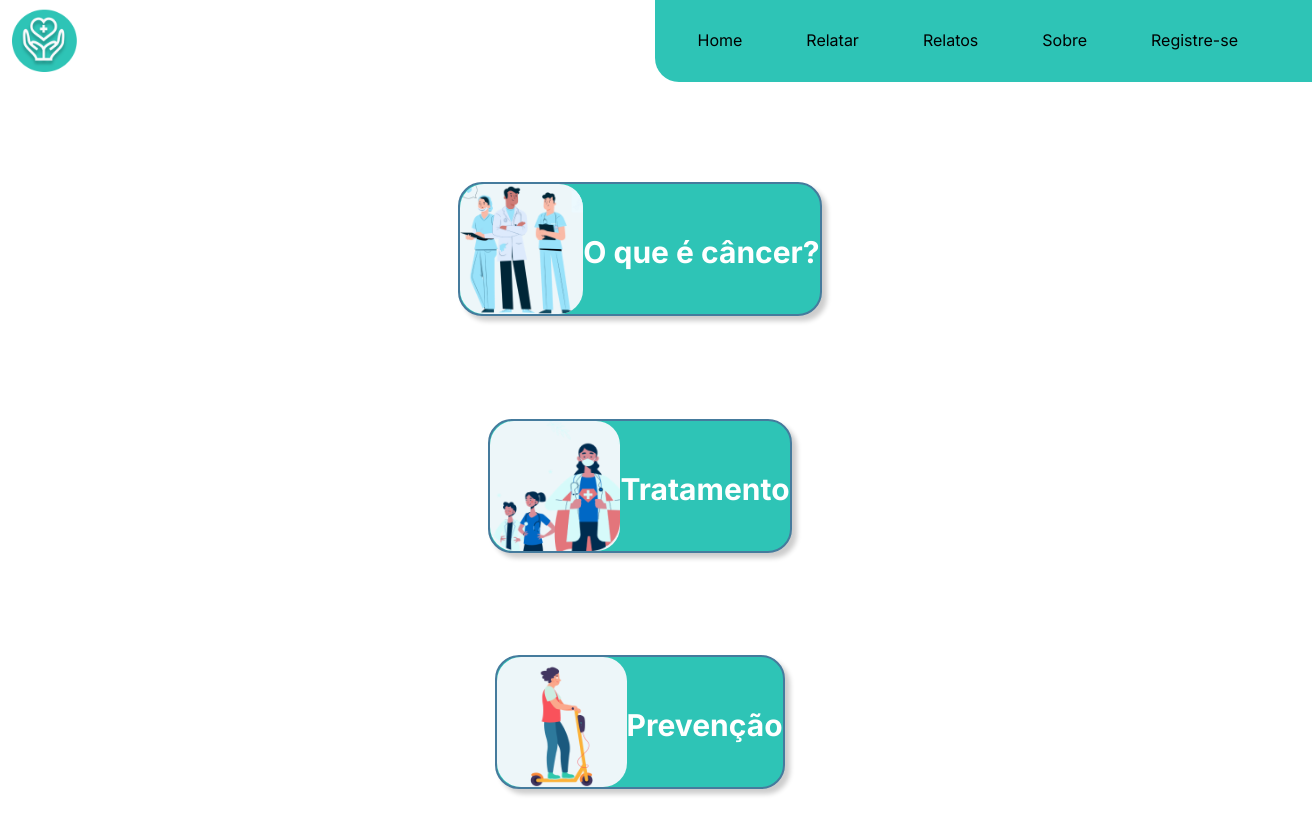
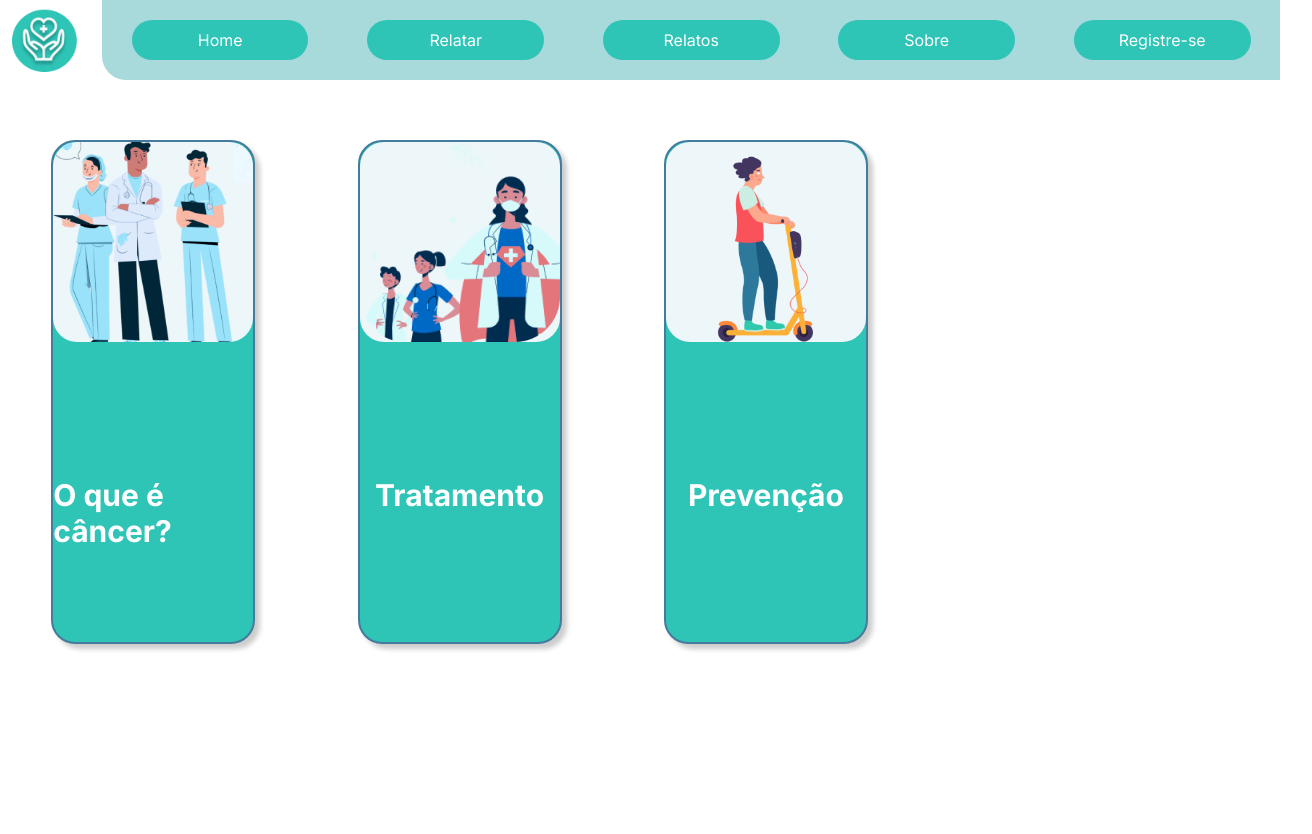
Before and after one commit to Faelestevs/WebMobileProject, a Next.js app: page /Home in a window 1280 px wide. Shown: the top 834 px of the page, 1312 px wide, since content can reach past the window. After the commit the page ends 800 px from the top, so only its background shows below. Built offline with nearby package versions, Linux system fonts and the light colour scheme.

Commit message:
Mais atualizações

```diff
--- a/src/app/Componentes/Navegacao/index.jsx
+++ b/src/app/Componentes/Navegacao/index.jsx
@@ -25,9 +25,9 @@ function Menu() {
     }
 
         return (
-            <nav className={menu}>
+            <nav className={menu} id={styles.menu}>
                 <img src="./imagens/hambuger.png" onClick={clique} className={styles.hamburguerBotao}></img>
-                <ul className={styles.menu}>
+                <ul className={styles.opcoesMenu}>
                     <li className={styles.botaoFechar}><img onClick={fecha} src="./imagens/closeIcon.png"/></li>
                     <li className={styles.li}><Link href="/Home" className={styles.opcaoNavegacao}>Home</Link></li>
                     <li className={styles.li}><Link href="/RelatarPost" className={styles.opcaoNavegacao}>Relatar</Link></li>
--- a/src/app/Componentes/Navegacao/navegacao.module.css
+++ b/src/app/Componentes/Navegacao/navegacao.module.css
@@ -24,37 +24,52 @@
 }
 
 .opcaoNavegacao {
-    color: black;
+    color: white;
     text-decoration: none;
+    display: block;
+    height: 40px;
+    align-content: center;
+    transition: 0.5s;
 }
 
 .botaoFechar {
     display: none;
 }
 
-.menu {
+#menu {
+    height: 100%;
+    width: 100%;
+}
+
+.opcoesMenu {
     margin: 0;
     padding: 0;
     display: flex;
     list-style: none;
-    gap: 12px;
-    background-color: var(--cor-primaria);
     height: 100%;
-    width: 100%;
-    padding: 16px;
+    background-color: var(--cor-secundaria);
     border-radius: 0px 0px 0px 24px;
 }
 
-.menu li {
-    padding: 16px 26px;
+.opcoesMenu li {
     cursor: pointer;
     text-align: center;
-    align-self: center;
-    width: auto;
+    width: 15%;
+    height: 50%;
+    margin: auto;
+    align-content: center;
+    background-color: var(--cor-primaria);
+    border-radius: 40px;
+    transition: 0.5s;
 }
 
 .li:hover {
-    background-color: white;
+    background-color: var(--cor-quartenaria);
+}
+
+.opcaoNavegacao:hover{
+    color: var(--cor-terciaria);
+    font-weight: 700;
 }
 
 @media (max-width: 730px){
@@ -69,7 +84,7 @@
         margin-right: 2%;
     }
 
-    .menu {
+    .opcoesMenu {
         display: none;
         padding: 0;
     }
@@ -90,7 +105,7 @@
         display: flex;
     }
 
-    .navMenuActive .menu {
+    .navMenuActive .opcoesMenu {
         display: flex;
         background-color: var(--cor-primaria);
         flex-direction: column;
@@ -109,7 +124,6 @@
         text-decoration: underline;
         font-weight: 500;
         font-size: 24pt;
-        margin: 15px;
         text-align: center;
     }
 
@@ -124,8 +138,13 @@
         justify-content: space-between;
     }
 
-    .menu li {
+    .opcoesMenu li {
         text-align: start;
         width: auto;
     }
+
+    .li:hover{
+        background-color: var(--cor-primaria);
+
+    }
 }
--- a/src/app/Componentes/Opcao/opcao.module.css
+++ b/src/app/Componentes/Opcao/opcao.module.css
@@ -43,3 +43,26 @@
 .linkOpcao {
     text-decoration: none;
 }
+
+@media (min-width: 700px) {
+
+
+    .botoesOpcao {
+        min-height: 500px;
+        display: inline-flex;
+        margin: 60px 4%;
+        justify-content: space-evenly;
+    }
+
+    .espacoOpcao {
+        display: flex;
+        flex-direction: column;
+        width: 200px;
+        min-height: 500px;
+    }
+
+    .imagemOpcao {
+        max-width: 200px;
+        max-height: 200px;
+    }
+}
--- a/src/app/globals.css
+++ b/src/app/globals.css
@@ -8,12 +8,12 @@ Link {
     text-decoration: none;
 }
 
-.titulo-texto-topico {
+.tituloTextoTopico {
     font-size: clamp(12px, 4vw, 24px);
     font-weight: 600;
 }
 
-.botao-confirmar {
+.botaoConfirmar {
     width: 186px;
     height: 49px;
     align-self: center;
@@ -28,7 +28,7 @@ Link {
     transition: 0.8s;
 }
 
-.botao-confirmar:hover {
+.botaoConfirmar:hover {
     background-color: var(--cor-terciaria);
     scale: 102%;
     cursor: pointer;
--- a/src/app/layout.js
+++ b/src/app/layout.js
@@ -1,6 +1,6 @@
 import { Inter } from "next/font/google";
 import "./globals.css";
-import Navegacao from "./Componentes/Navegacao";
+// import Navegacao from "./Componentes/Navegacao";
 
 const inter = Inter({ subsets: ["latin"] });
 
```
Also changed, not shown: src/app/Componentes/Formulario/formulario.module.css (+5 -4 lines), src/app/Componentes/Formulario/index.jsx (+4 -4 lines), src/app/page.js (+5 -3 lines), src/app/Apresentacao/Apresentacao.jsx (renamed from src/app/Pages/Apresentacao.jsx).
